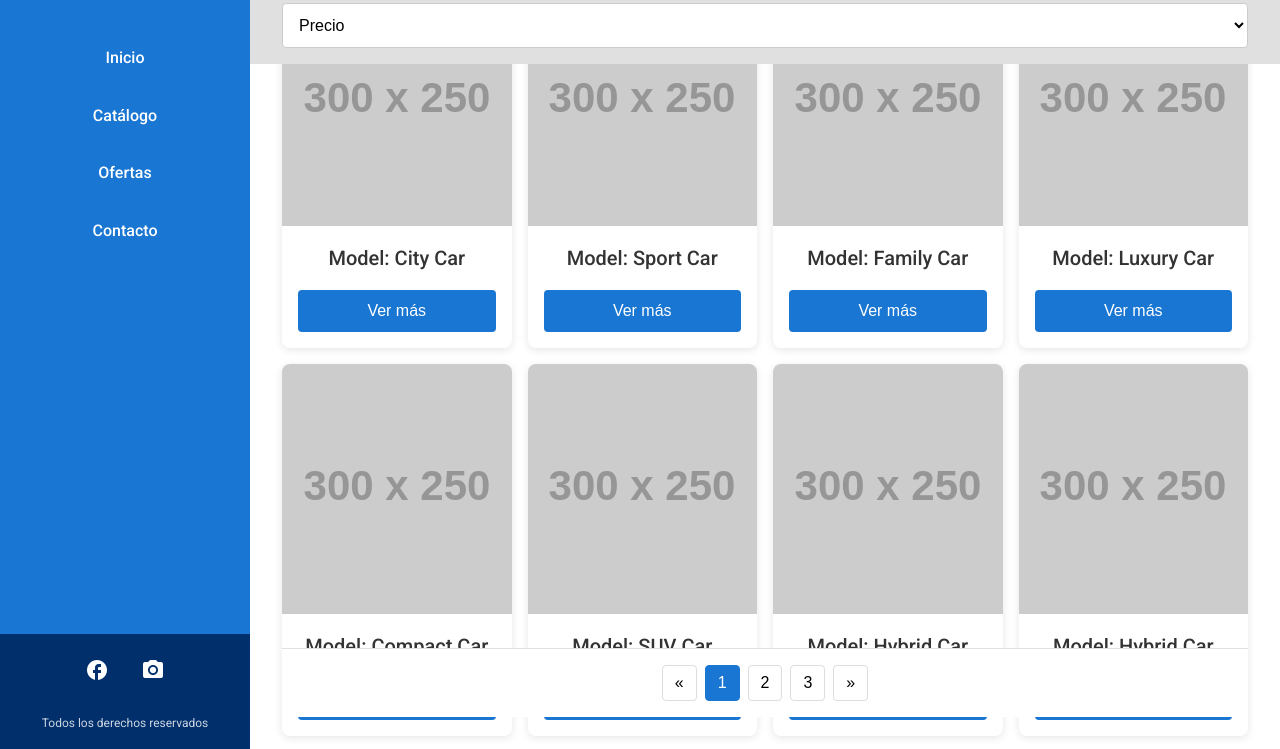
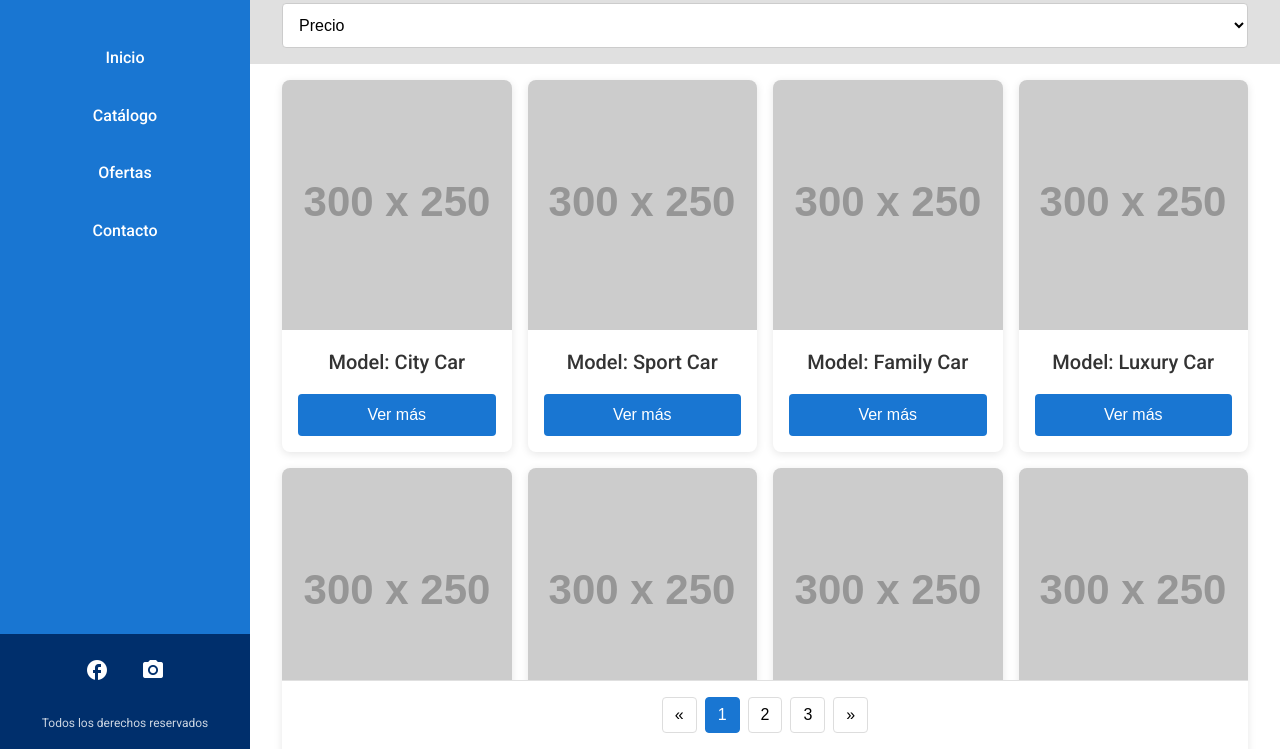
Before and after one commit to edolivares/desafio_latam_G103_CSS_desafio_03, a plain HTML site: page index.html in a window 1280 px wide. Shown: the part 51-800 px from the top of the page. Drawn offline with Linux system fonts and the light colour scheme; placeholder pictures from the web are drawn by us.

Commit message:
Sube capturas y actualiza readme

```diff
--- a/assets/css/style.css
+++ b/assets/css/style.css
@@ -461,7 +461,7 @@ body {
     /* Main ocupa toda la pantalla */
     .main {
         grid-area: main;
-        padding: 2rem;
+        padding: 18rem 2rem 0rem 2rem;
         background-color: white;
         overflow-y: auto;
     }
@@ -494,3 +494,10 @@ body {
         gap: 0.5rem;
     }
 }
+
+/* Media Queries - Laptop (>= 1024px) */
+@media (min-width: 1024px) {
+    .main {
+        padding: 13rem 2rem 0rem 2rem;
+    }
+}
--- a/index.html
+++ b/index.html
@@ -49,7 +49,7 @@
             <section class="product-section">
                 <article class="product-card">
                     <div class="product-image">
-                        <img src="https://placehold.co/300x250/4CAF50/FFFFFF?text=Car+1" alt="Modelo de auto eléctrico">
+                        <img src="https://placehold.co/300x250/4CAF50/FFFFFF?text=1" alt="Modelo de auto eléctrico">
                     </div>
                     <div class="product-info">
                         <h3 class="product-title">Model: City Car</h3>
@@ -58,7 +58,7 @@
                 </article>
                 <article class="product-card">
                     <div class="product-image">
-                        <img src="https://placehold.co/300x250/2196F3/FFFFFF?text=Car+2" alt="Modelo de auto eléctrico">
+                        <img src="https://placehold.co/300x250/2196F3/FFFFFF?text=2" alt="Modelo de auto eléctrico">
                     </div>
                     <div class="product-info">
                         <h3 class="product-title">Model: Sport Car</h3>
@@ -67,7 +67,7 @@
                 </article>
                 <article class="product-card">
                     <div class="product-image">
-                        <img src="https://placehold.co/300x250/FF9800/FFFFFF?text=Car+3" alt="Modelo de auto eléctrico">
+                        <img src="https://placehold.co/300x250/FF9800/FFFFFF?text=3" alt="Modelo de auto eléctrico">
                     </div>
                     <div class="product-info">
                         <h3 class="product-title">Model: Family Car</h3>
@@ -76,7 +76,7 @@
                 </article>
                 <article class="product-card">
                     <div class="product-image">
-                        <img src="https://placehold.co/300x250/9C27B0/FFFFFF?text=Car+4" alt="Modelo de auto eléctrico">
+                        <img src="https://placehold.co/300x250/9C27B0/FFFFFF?text=4" alt="Modelo de auto eléctrico">
                     </div>
                     <div class="product-info">
                         <h3 class="product-title">Model: Luxury Car</h3>
@@ -85,7 +85,7 @@
                 </article>
                 <article class="product-card">
                     <div class="product-image">
-                        <img src="https://placehold.co/300x250/F44336/FFFFFF?text=Car+5" alt="Modelo de auto eléctrico">
+                        <img src="https://placehold.co/300x250/F44336/FFFFFF?text=5" alt="Modelo de auto eléctrico">
                     </div>
                     <div class="product-info">
                         <h3 class="product-title">Model: Compact Car</h3>
@@ -94,7 +94,7 @@
                 </article>
                 <article class="product-card">
                     <div class="product-image">
-                        <img src="https://placehold.co/300x250/795548/FFFFFF?text=Car+6" alt="Modelo de auto eléctrico">
+                        <img src="https://placehold.co/300x250/795548/FFFFFF?text=6" alt="Modelo de auto eléctrico">
                     </div>
                     <div class="product-info">
                         <h3 class="product-title">Model: SUV Car</h3>
@@ -103,7 +103,7 @@
                 </article>
                 <article class="product-card">
                     <div class="product-image">
-                        <img src="https://placehold.co/300x250/607D8B/FFFFFF?text=Car+7" alt="Modelo de auto eléctrico">
+                        <img src="https://placehold.co/300x250/607D8B/FFFFFF?text=7" alt="Modelo de auto eléctrico">
                     </div>
                     <div class="product-info">
                         <h3 class="product-title">Model: Hybrid Car</h3>
@@ -112,7 +112,7 @@
                 </article>
                 <article class="product-card">
                     <div class="product-image">
-                        <img src="https://placehold.co/300x250/607D8B/FFFFFF?text=Car+8" alt="Modelo de auto eléctrico">
+                        <img src="https://placehold.co/300x250/607D8B/FFFFFF?text=8" alt="Modelo de auto eléctrico">
                     </div>
                     <div class="product-info">
                         <h3 class="product-title">Model: Hybrid Car</h3>
```
Also changed, not shown: assets/css/readme/M.png (added), assets/css/readme/laptop L.png (added), assets/css/readme/laptop.png (added), assets/css/readme/tablet.png (added), assets/css/readme/xs.png (added), 1 other file.
